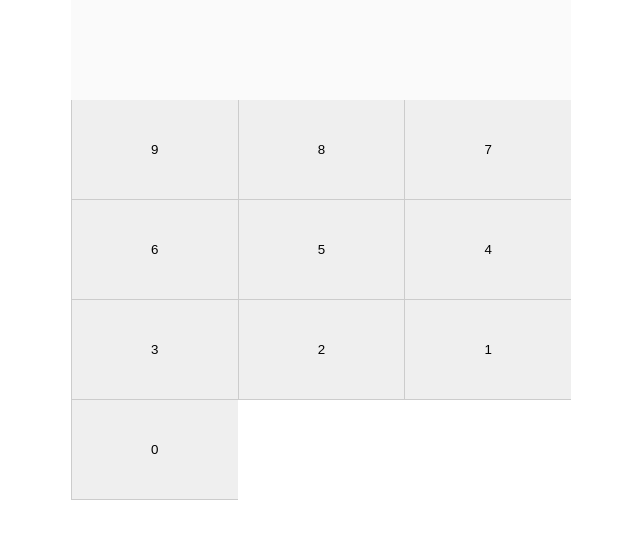
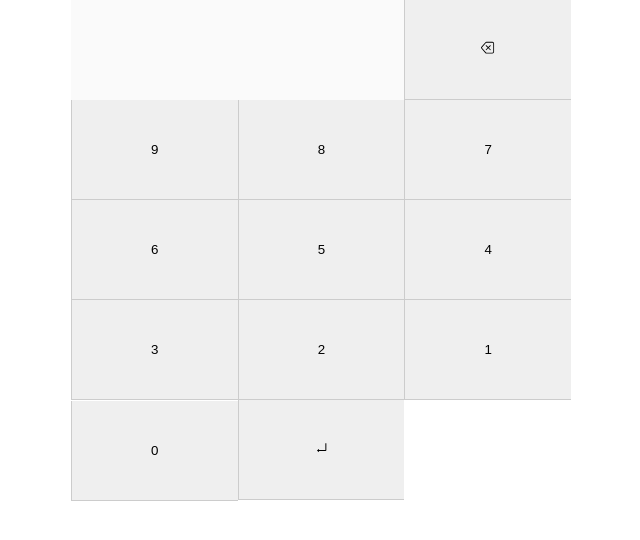
Before and after one commit to jo372/mind-app, a React (Create React App) app: page / in a window 1280 px wide. Shown: the top 540 px of the page, without its empty margins (319-959 px from the left). Built offline with nearby package versions, Linux system fonts and the light colour scheme.

Commit message:
updated to include cryptojs typings.

```diff
--- a/package.json
+++ b/package.json
@@ -41,5 +41,8 @@
       "last 1 firefox version",
       "last 1 safari version"
     ]
+  },
+  "devDependencies": {
+    "@types/crypto-js": "^4.0.2"
   }
 }
--- a/src/App.css
+++ b/src/App.css
@@ -29,11 +29,15 @@ html, body {
 
 .pin-input-display {
   display:block;
-  width: 100%;
+  width: calc(100%/1.5);
   border:0;
   height: 100px;
   text-indent: 10px;
   padding:0;
+}
+
+.pin-display-screen {
+  display:flex;
 }
 
 .disable-text-select {
--- a/src/App.tsx
+++ b/src/App.tsx
@@ -3,7 +3,7 @@ import PinInput from './components/pin/PinInput';
 
 function App() {
   return (
-    <PinInput />
+    <PinInput onSubmit={(val: string) => console.log(val)}/>
   );
 }
 
--- a/src/components/pin/PinButton.tsx
+++ b/src/components/pin/PinButton.tsx
@@ -4,7 +4,7 @@ interface PinButtonProps extends Omit<DetailsHTMLAttributes<HTMLButtonElement>,
     text?: string | number
 }
 const PinButton : React.FC<PinButtonProps> = (props : PinButtonProps) => {
-    return <button className="pin-btn" id={props.id} onClick={props.onClick}>{props.text}</button>
+    return <button className="pin-btn" id={props.id} onClick={props.onClick}>{props.text ?? props.children}</button>
 }
 
 export default PinButton;
--- a/src/components/pin/PinInput.tsx
+++ b/src/components/pin/PinInput.tsx
@@ -1,5 +1,8 @@
 import { useEffect, useState } from "react";
 import PinButton from "./PinButton";
+import { BsBackspace } from "react-icons/bs";
+import { AiOutlineEnter } from "react-icons/ai";
+import Crypto from "../../lib/crypto";
 
 interface PinInputProps {
     onSubmit?: (hashedPin: string) => void;
@@ -17,32 +20,47 @@ const PinInput : React.FC<PinInputProps> = (props) => {
 
     useEffect(() => {
         const body = document.body;
-        const isNumber = (num: string) : boolean => {
-            return num.match(/\d+/g) != null;
-        }
         const onKeyDown = ({key}: KeyboardEvent) => {
-            if(isNumber(key)) {
-                const pinKey : HTMLButtonElement | null = document.querySelector(`#pin_button_${key}`);
-                if(pinKey) pinKey.click();
-            }
+            key = key.toLocaleLowerCase();
+
+            const pinKey : HTMLButtonElement | null = document.querySelector(`#pin_button_${key}`);
+            if(pinKey) pinKey.click();
         }
         body.addEventListener("keydown", onKeyDown);
         return () =>  body.removeEventListener('keydown', onKeyDown);
-    })
+    });
+
     const createPinButtons = () : JSX.Element[] => {
         const buttons : JSX.Element[] = [];
         for(let i=0; i < 10; i++) {
-            buttons.push(<PinButton id={`pin_button_${i}`} key={`pin_button_${i}`} text={i} onClick={(e) => {
+            const button = <PinButton id={`pin_button_${i}`} key={`pin_button_${i}`} text={i} onClick={(e) => {
                 const target = e.target as HTMLButtonElement;
                 setInput(input + target.innerText)
-            }}/>);
+            }}/>;
+            buttons.push(button);
         }
         return buttons.reverse();
     }
+
+    const eraseLastPinEntry = () => {
+        if(input.length > 0) setInput(input.slice(0, input.length - 1));
+    }
+
+    const onSubmit = () => {
+        if(props.onSubmit) {
+            const hashed_input = Crypto.createSha512Hash(input);
+            props.onSubmit(hashed_input);
+        }
+    }
+
     return <div className="pin-input">
-        <input className="pin-input-display disable-text-select" type="text" disabled/>
-        <div className="pin_buttons">
+        <div className="pin-display-screen">
+            <input className="pin-input-display disable-text-select" type="text" disabled/>
+            <PinButton id="pin_button_backspace" onClick={eraseLastPinEntry}><BsBackspace/></PinButton>
+        </div>
+        <div className="pin-buttons">
             { createPinButtons() }
+            <PinButton id="pin_button_enter" onClick={onSubmit}><AiOutlineEnter/></PinButton>
         </div>
     </div>
 }
```
Also changed, not shown: 1 other file (tests, documents, lock files or other folders).
